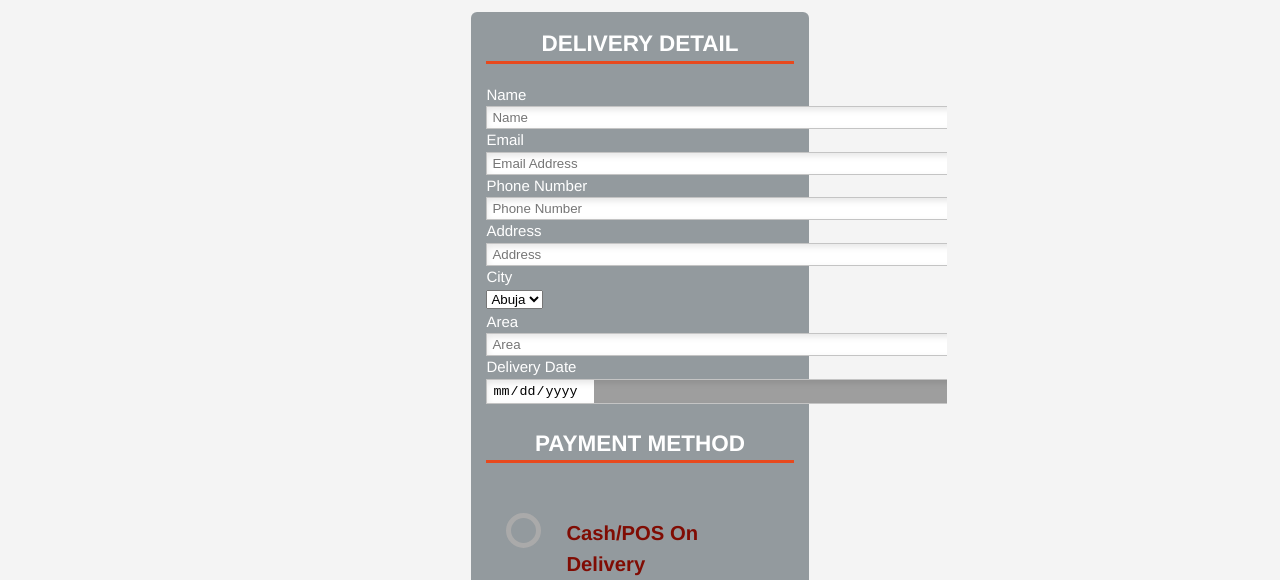
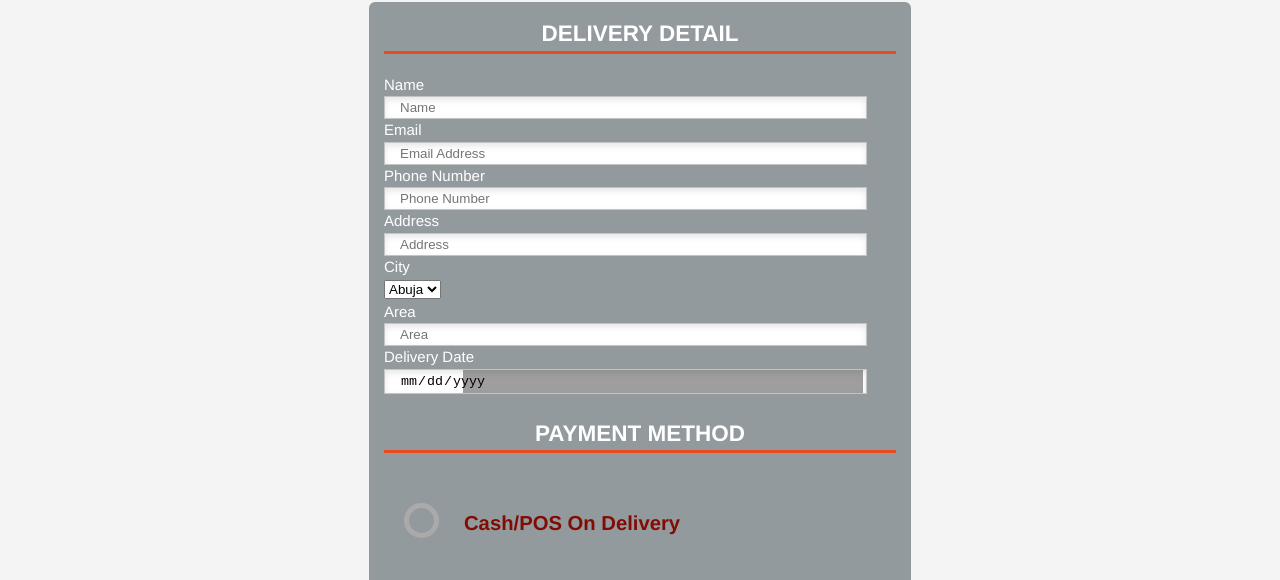
Before and after one commit to Beautblessing/Fast-Food-Fast, a plain HTML site: page delivery-detail.html in a window 1280 px wide. Shown: the part 151-731 px from the top of the page. Drawn offline with Linux system fonts and the light colour scheme; grey boxes are pictures that could not be loaded.

Commit message:
Update style sheet

```diff
--- a/css/style.css
+++ b/css/style.css
@@ -1,7 +1,7 @@
 body{
 	font: 15px/1.5 "Myriad Pro","Helvetica Neue",Helvetica,Arial,Sans-Serif;;
-	padding: 0;
-	margin: 0;
+	padding: 0px;
+	margin: 0 auto;
 	background-color: #f4f4f4;
 }
 
@@ -42,6 +42,11 @@ ul, li, h3{
 	margin-top: 10px;
 	margin-bottom: 20px;
 	font-weight: bold;
+	cursor: pointer;
+}
+
+.button_1:active{
+	transform: translateY(4px);
 }
 
 .dark{
@@ -596,6 +601,7 @@ ul#menu h3{
     border-radius: 2px;
     border: none;
 	cursor: pointer;
+	color: white;
 }
 .cart_quantity input {
     border: none;
@@ -603,17 +609,21 @@ ul#menu h3{
 	background: none;
     width: 32px;
 	font-weight: 300;
+
 }
 
-section#delivery-form{
+section#delivery-form .wrapper aside.sidebar .dark  .quote{
 	margin: auto;
-	width: 60%;
 	margin-top: 10px;
 	text-align: left;
 	margin-bottom: 20px;
 
 }
-
+section#delivery-form  .dark .quote{
+	margin: o;
+	padding: 0;
+	margin: auto;
+}
 
 section#delivery-form h3{
 	text-align: center;
@@ -622,12 +632,15 @@ section#delivery-form h3{
 
 section#delivery-form .quote input{
 	width: 90%;
-	padding: 5px;
+	margin: auto;
+	margin: 0;
+	padding: 0;
 	border: 1px solid #c4c4c4;
 	background-color: #fff;
 	padding: 3px 5px;
+	padding-left: 15px;
 	box-shadow: inset 0 3px 6px rgba(0,0,0,0.1);
-	width: 500px;
+
 }
 
 
@@ -696,12 +709,10 @@ section#delivery-form .quote input{
 
 }
 
-
 .container1 ul li:hover label{
 	/*color: #FFFFFF;*/
 	color: #e8491d;
 }
-
 
 .container1 ul li label{
 	/*color: #FFFFFF;*/
@@ -913,12 +924,9 @@ footer{
 
 }
 
-
-
 #footer{
 	clear:both;
 }
-
 
 /*media Queries*/
 
@@ -946,10 +954,6 @@ header #logo{
 	header nav li{
 			font-size: 12px;
 	}
-	#boxes .box p{
-
-	font-size: 12px;
-}
 	#showcase{
 	background-repeat:no-repeat center center fixed;
   -webkit-background-size: cover;
@@ -977,6 +981,11 @@ font-weight: normal;
 font-size: 8px;
 }
 
+#boxes .box p{
+
+	font-size: 12px;
+}
+
 }
 /* media queries */
 @media screen and (max-height: 450px) {
```
